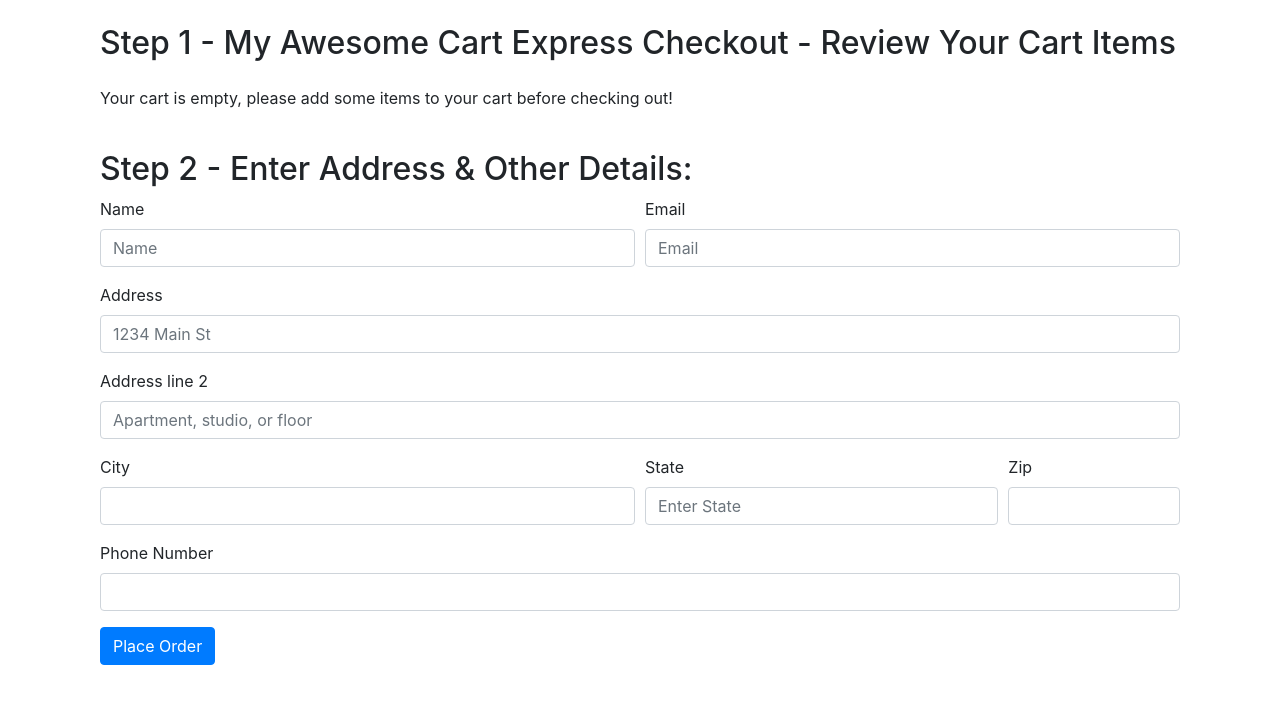
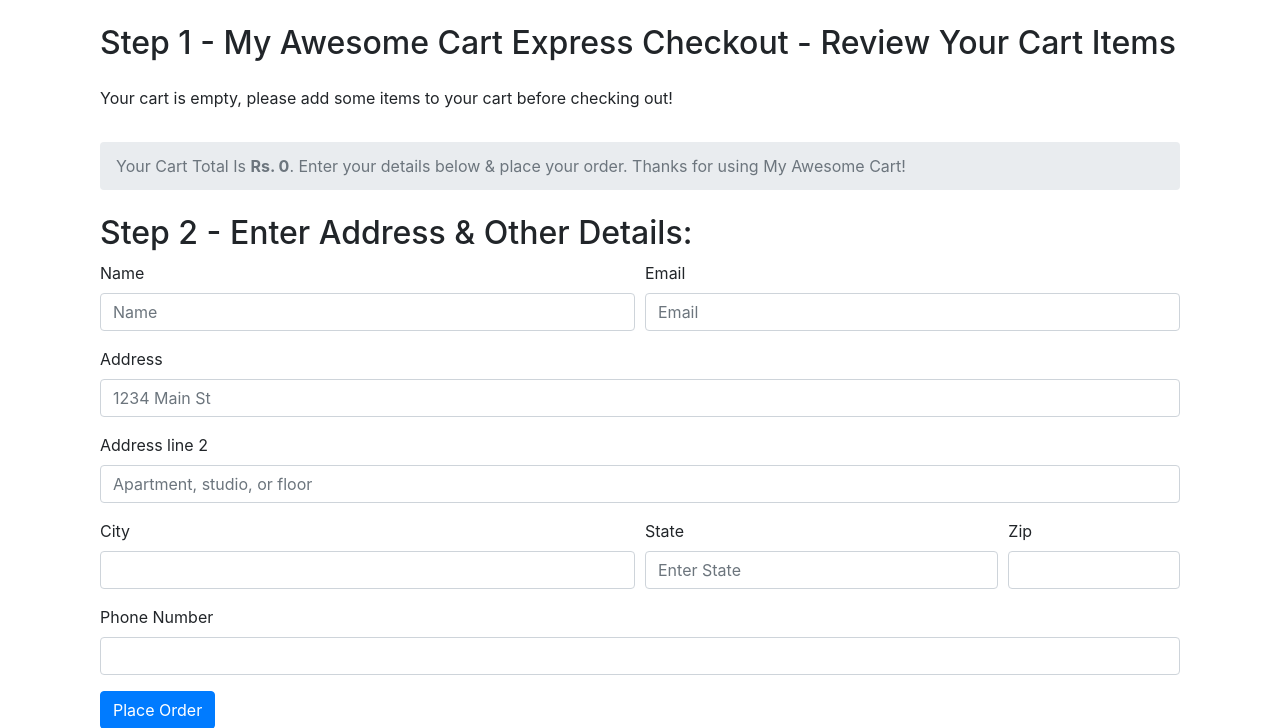
Before and after one commit to haris989/MyAwesomeCart, a Django app: page /shop/checkout/ in a window 1280 px wide. Shown: the part 56-784 px from the top of the page. Before the commit the page ends 721 px from the top, so only its background shows below. Run offline with Django 3.2, Linux system fonts and the light colour scheme; some libraries are stand-ins or nearby versions.

Commit message:
Django 54

```diff
--- a/shop/templates/shop/checkout.html
+++ b/shop/templates/shop/checkout.html
@@ -7,6 +7,16 @@
         <div class="my-4">
             <ul class="list-group" id="items">
             </ul>
+
+            <nav aria-label="breadcrumb">
+  <ol class="breadcrumb mt-3">
+    <li class="breadcrumb-item active" aria-current="page">Your Cart Total Is <b>Rs. <span id="totalPrice"></span></b>. Enter your details below & place your order. Thanks for using My Awesome Cart!</li>
+  </ol>
+</nav>
+
+
+
+
         </div>
     </div>
     <div class="col my-4">
@@ -64,6 +74,8 @@ if (localStorage.getItem('cart') == null) {
 }
 console.log(cart);
 var sum = 0;
+var totalPrice = 0;
+
 if ($.isEmptyObject(cart)) {
     //if object is empty
     mystr = `<p>Your cart is empty, please add some items to your cart before checking out!</p>`
@@ -72,16 +84,20 @@ if ($.isEmptyObject(cart)) {
     for (item in cart) {
         let name = cart[item][1];
         let qty = cart[item][0];
+        let itemPrice = cart[item][2];
         sum = sum + qty;
+        totalPrice = totalPrice + qty* itemPrice;
         mystr = `<li class="list-group-item d-flex justify-content-between align-items-center">
                     ${name}
                     <span class="badge badge-primary badge-pill">${qty}</span>
                 </li>`
         $('#items').append(mystr);
     }
+
 }
 
 document.getElementById('cart').innerHTML = sum;
+document.getElementById('totalPrice').innerHTML = totalPrice;
 $('#itemsJson').val(JSON.stringify(cart));
 {% if thank %}
 alert('Thanks for ordering with us. Your order is is {{id}}. Use it to track your order using our order tracker');
--- a/shop/templates/shop/index.html
+++ b/shop/templates/shop/index.html
@@ -56,6 +56,7 @@ padding-right: 0;
                             <div class="card-body">
                                 <h5 class="card-title" id="namepr{{i.id}}">{{i.product_name}}</h5>
                                 <p class="card-text">{{i.desc|slice:"0:53"}}...</p>
+                                <h6 class="card-title" >Price: <span id="pricepr{{i.id}}">{{i.price}}</span></h6>
                                 <span id="divpr{{i.id}}" class="divpr">
                                     <button id="pr{{i.id}}" class="btn btn-primary cart">Add To Cart</button>
                                 </span>
@@ -101,7 +102,8 @@ if (localStorage.getItem('cart') == null) {
     } else {
         qty = 1;
         name = document.getElementById('name'+idstr).innerHTML;
-        cart[idstr] = [qty, name];
+        price = document.getElementById('price'+idstr).innerHTML;
+        cart[idstr] = [qty, name, parseInt(price)];
 
     }
     updateCart(cart);
```
